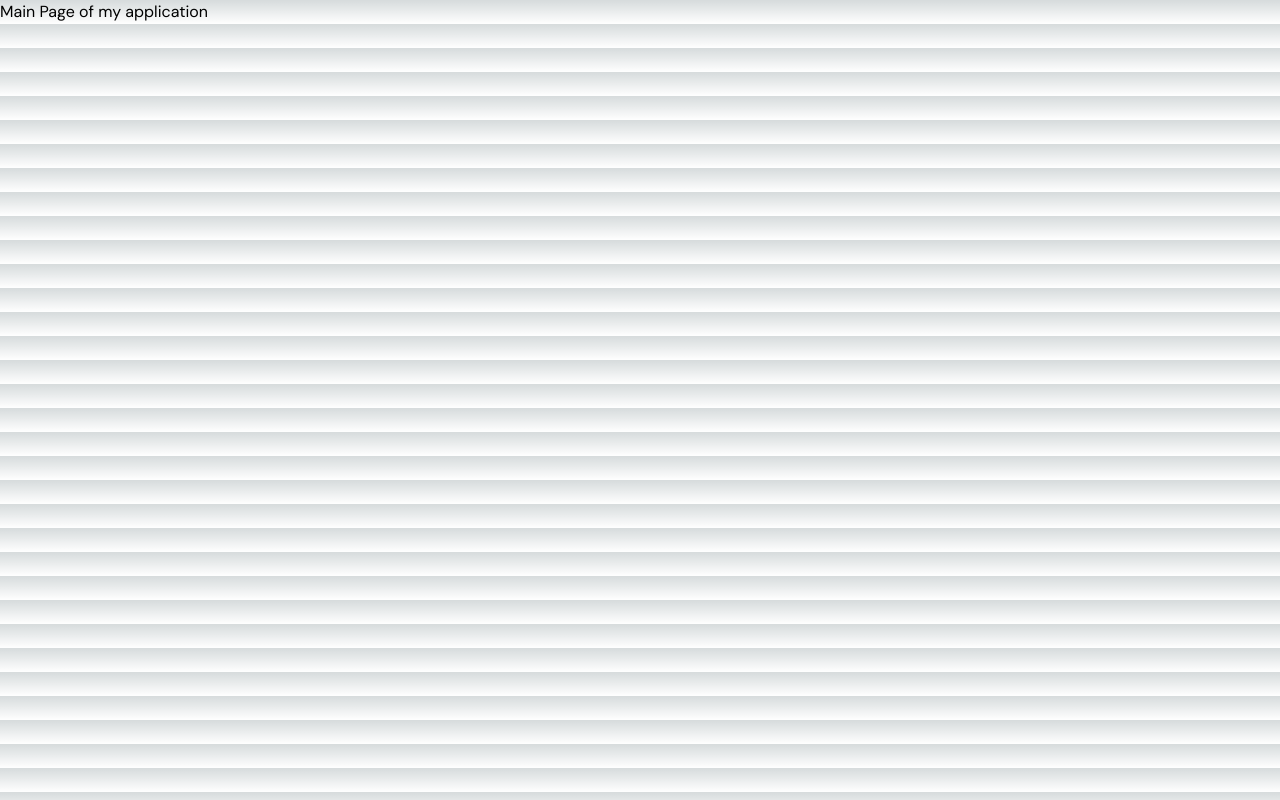
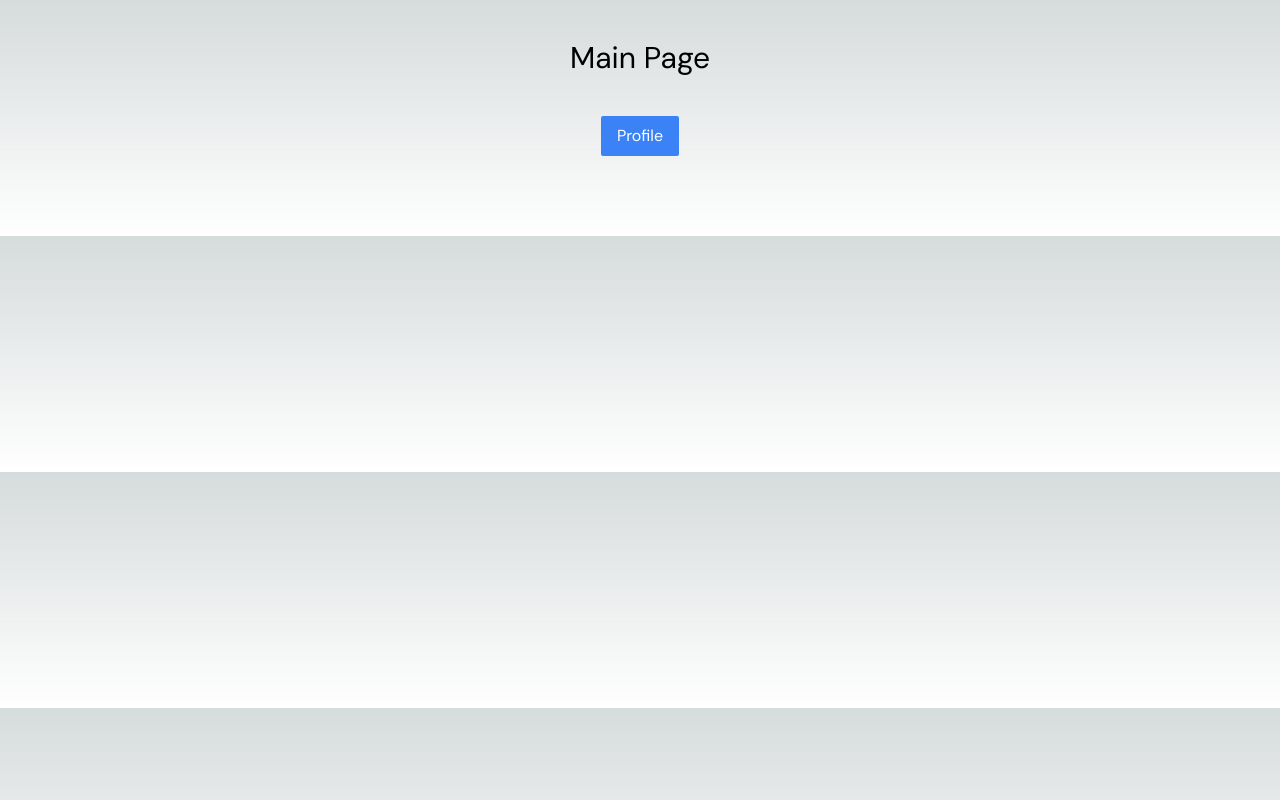
Before and after one commit to aweeshathavishanka/nextjs13-course, a Next.js app: page / in a window 1280 px wide. Built offline with nearby package versions, Linux system fonts and the light colour scheme.

Commit message:
Customize Home Page / Add Button Naviagtion in Profile Page

```diff
--- a/src/app/page.tsx
+++ b/src/app/page.tsx
@@ -1,5 +1,18 @@
-import Image from "next/image";
+"use client";
+import { useRouter } from "next/navigation";
 
 export default function Home() {
-  return <main>Main Page of my application</main>;
+  const router = useRouter();
+  return (
+    <main className=" items-center justify-center text-center py-10">
+      <h1 className=" text-3xl">Main Page</h1>
+      <div className=" py-10">
+        <button
+          onClick={() => router.push("/profile")}
+          className=" text-white bg-blue-500 rounded-sm py-2 px-4">
+          Profile
+        </button>
+      </div>
+    </main>
+  );
 }
```
